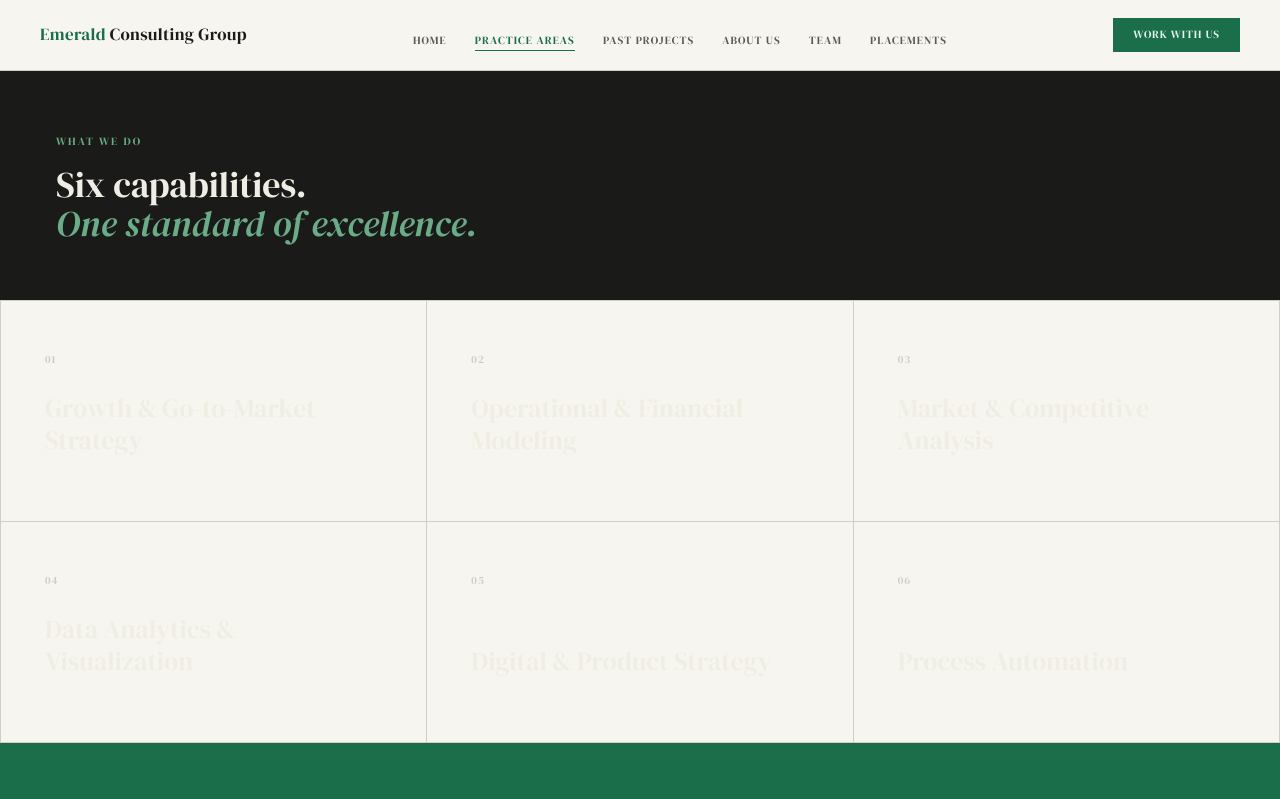
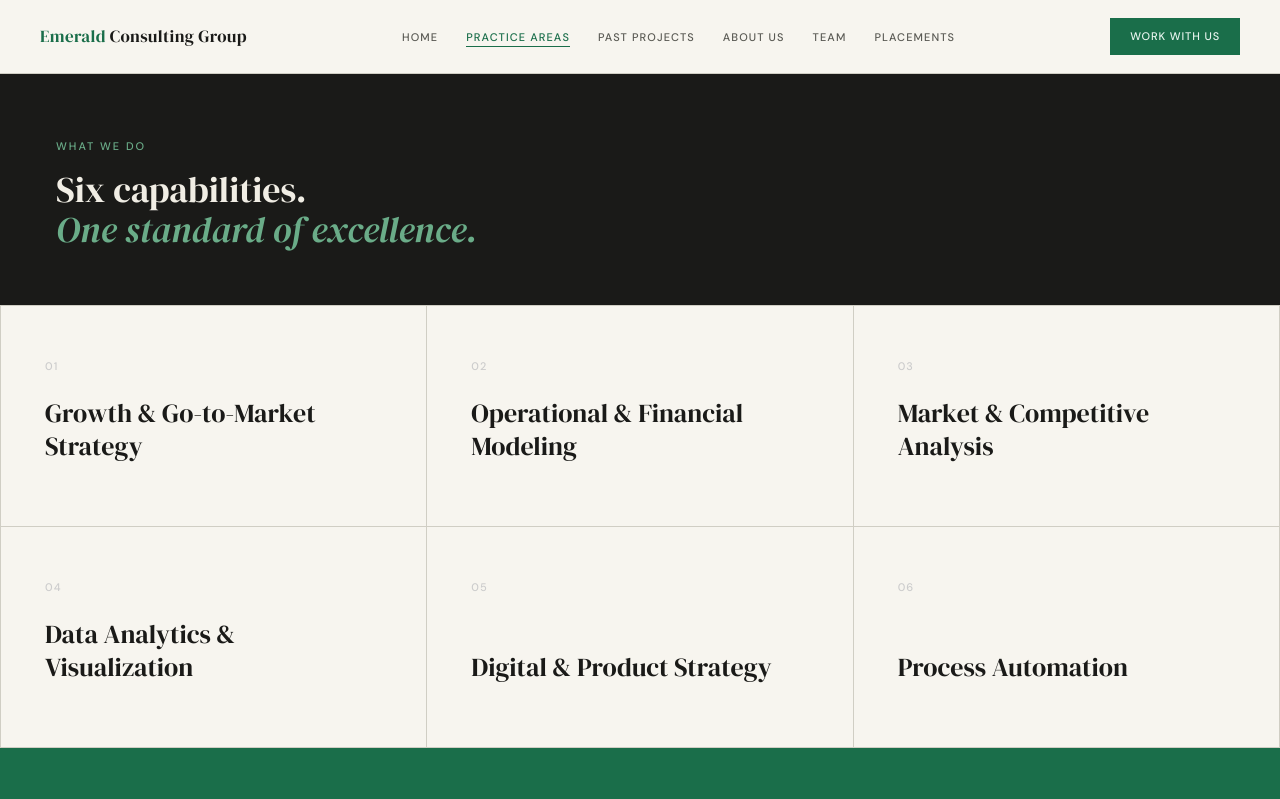
Before and after one commit to jxue16/emerald-website, a Next.js app: page /practice-areas in a window 1280 px wide. Shown: the top 799 px of the page. Built offline with nearby package versions, Linux system fonts and the light colour scheme.

Commit message:
rechange colors

```diff
--- a/app/practice-areas/page.tsx
+++ b/app/practice-areas/page.tsx
@@ -75,7 +75,7 @@ export default function PracticeAreas() {
         }
       `}</style>
 
-      <div style={{ fontFamily: "'DM Serif Display', serif", fontSize: 26, color: "#1a1a18", lineHeight: 1.25, fontWeight: 400, marginBottom: 12 }}>
+      <div style={{ fontFamily: "'DM Sans', sans-serif", backgroundColor: "#f7f5ef", color: "#1a1a18", minHeight: "100vh", display: "flex", flexDirection: "column" }}>
         <Nav />
 
         {/* PAGE HEADER */}
@@ -93,7 +93,7 @@ export default function PracticeAreas() {
             <div key={p.num} className="practice-card">
               <div className="pc-num" style={{ fontSize: 11, color: "#ccc", letterSpacing: "0.1em", fontWeight: 500 }}>{p.num}</div>
               <div>
-                <div className="pc-title" style={{ fontFamily: "'DM Serif Display', serif", fontSize: 26, color: "#f0ede4", lineHeight: 1.25, fontWeight: 400, marginBottom: 12 }}>{p.title}</div>
+                <div className="pc-title" style={{ fontFamily: "'DM Serif Display', serif", fontSize: 26, color: "#1a1a18", lineHeight: 1.25, fontWeight: 400, marginBottom: 12 }}>{p.title}</div>
                 <div className="pc-desc">{p.desc}</div>
               </div>
             </div>
```
